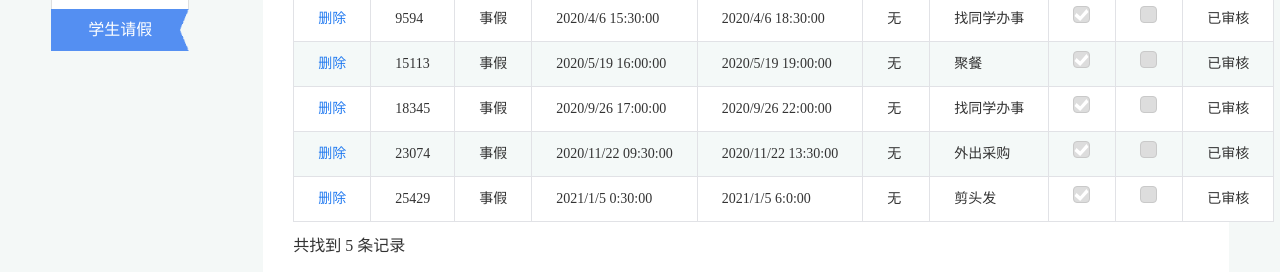
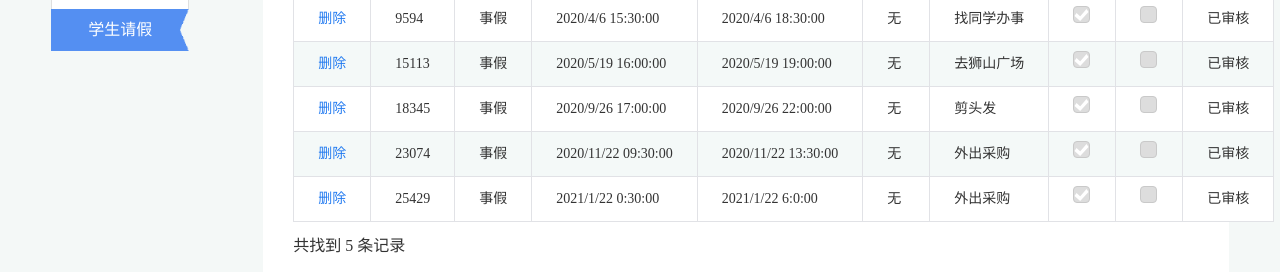
Before and after one commit to 2293736867/SCNUAskForLeave, a plain HTML site: page index.html in a window 1280 px wide. Shown: the part 365-637 px from the top of the page. Drawn offline with Linux system fonts and the light colour scheme.

Commit message:
Bug fixed

```diff
--- a/index.html
+++ b/index.html
@@ -306,7 +306,7 @@
 
     let number = parseInt(Math.random() * 3000 + 8000)
     let time = getTime(3, 4)
-    const reasons = ['找同学办事', '剪头发', '外出采购', '去阳光', '看电影', '别人请吃饭', '请吃饭', '聚餐', '学生会团建']
+    const reasons = ['找同学办事', '剪头发', '外出采购', '去阳光', '看电影', '别人请吃饭', '请吃饭', '聚餐', '学生会团建','去狮山广场','有急事回家']
 
     add(number, time.start, time.end, reasons[parseInt(Math.random() * reasons.length)])
     number += parseInt(Math.random() * 3000 + 3000)
@@ -327,8 +327,8 @@
     let end = new Date(now)
     end.setHours(now.getHours() + 5)
     end.setMinutes(Math.random() > 0.5 ? 0 : 30)
-    add(number, 2021 + "/" + (start.getMonth() + 1) + "/" + start.getDay() + " " + start.getHours() + ":" + start.getMinutes() + ":00",
-        2021 + "/" + (end.getMonth() + 1) + "/" + end.getDay() + " " + end.getHours() + ":" + end.getMinutes() + ":00", reasons[parseInt(Math.random() * reasons.length)])
+    add(number, 2021 + "/" + (start.getMonth() + 1) + "/" + start.getDate() + " " + start.getHours() + ":" + start.getMinutes() + ":00",
+        2021 + "/" + (end.getMonth() + 1) + "/" + end.getDate() + " " + end.getHours() + ":" + end.getMinutes() + ":00", reasons[parseInt(Math.random() * reasons.length)])
 
     function getTime(month1, month2) {
         let months = [month1, month2]
```
